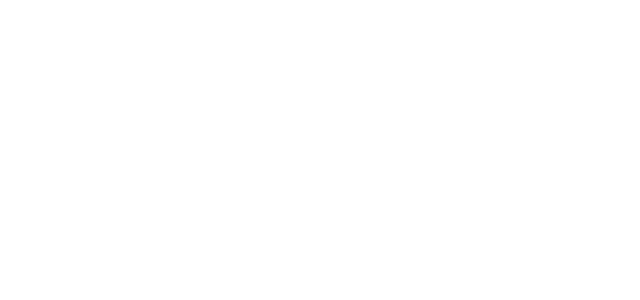
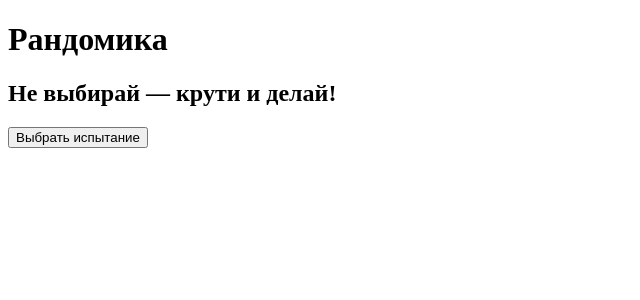
Before and after one commit to liahrothstein/randomika, a React (Vite) app: page / in a window 1280 px wide. Shown: the top 300 px of the page, without its empty margins (0-640 px from the left). Built offline with nearby package versions, Linux system fonts and the light colour scheme.

Commit message:
init: add header page

```diff
--- a/eslint.config.js
+++ b/eslint.config.js
@@ -23,6 +23,7 @@
   js.configs.recommended,
   ...tseslint.configs.recommended,
   pluginReact.configs.flat.recommended,
+  pluginReact.configs.flat['jsx-runtime'],
   {
     plugins: {
       'simple-import-sort': simpleImportSort,
@@ -30,7 +31,6 @@
     rules: {
       'simple-import-sort/imports': 'error',
       'simple-import-sort/exports': 'error',
-      'react/react-in-jsx-scope': 'off',
       '@typescript-eslint/no-empty-object-type': 'off',
     },
   },
--- a/index.html
+++ b/index.html
@@ -1,5 +1,5 @@
 <!doctype html>
-<html lang="en">
+<html lang="ru">
   <head>
     <meta charset="UTF-8" />
     <link rel="icon" type="image/svg+xml" href="/favicon.svg" />
--- a/package.json
+++ b/package.json
@@ -11,7 +11,6 @@
   },
   "dependencies": {
     "eslint-config-prettier": "^10.1.8",
-    "eslint-plugin-react": "^7.37.5",
     "eslint-plugin-simple-import-sort": "^14.0.0",
     "path": "^0.12.7",
     "prettier": "^3.9.6",
@@ -26,6 +25,7 @@
     "@types/react-dom": "^19.2.4",
     "@vitejs/plugin-react": "^6.1.0",
     "eslint": "^10.9.0",
+    "eslint-plugin-react": "^7.37.5",
     "eslint-plugin-react-hooks": "^7.1.1",
     "eslint-plugin-react-refresh": "^0.5.4",
     "globals": "^17.11.0",
--- a/src/app/App.tsx
+++ b/src/app/App.tsx
@@ -1,5 +1,11 @@
+import { MainPage } from '@pages/MainPage';
+
 function App() {
-  return <div></div>;
+  return (
+    <div>
+      <MainPage />
+    </div>
+  );
 }
 
 export default App;
--- /dev/null
+++ b/src/pages/MainPage/index.ts
@@ -0,0 +1 @@
+export { MainPage } from './ui/MainPage';
--- /dev/null
+++ b/src/pages/MainPage/ui/MainPage.tsx
@@ -0,0 +1,11 @@
+import { Button } from '@components/index';
+
+export function MainPage() {
+  return (
+    <div>
+      <h1>Рандомика</h1>
+      <h2>Не выбирай — крути и делай!</h2>
+      <Button text="Выбрать испытание" />
+    </div>
+  );
+}
--- /dev/null
+++ b/src/shared/ui/Button/Button.tsx
@@ -0,0 +1,13 @@
+interface ButtonProps {
+  text?: string;
+  image?: string;
+}
+
+export function Button({ text, image }: ButtonProps) {
+  return (
+    <button>
+      {text}
+      <img src={image} />
+    </button>
+  );
+}
--- /dev/null
+++ b/src/shared/ui/index.ts
@@ -0,0 +1 @@
+export { Button } from './Button/Button';
```
Also changed, not shown: 1 other file (tests, documents, lock files or other folders).
